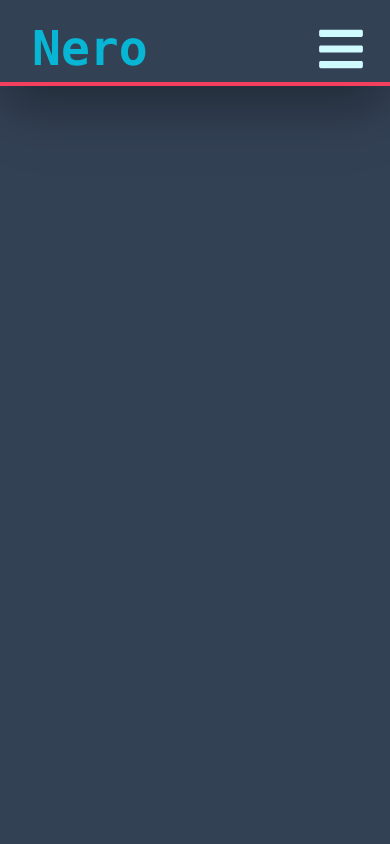
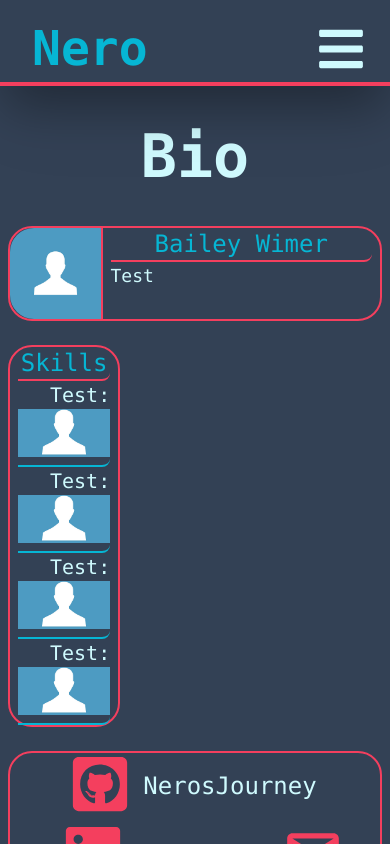
Before and after one commit to NerosJourney/portfolio-site, a React (Create React App) app in the folder site/: page /bio in a window 390 px wide. Built offline with nearby package versions, Linux system fonts and the light colour scheme.

Commit message:
Setup bio page layout and began conent

```diff
--- a/site/src/Pages/Bio/index.js
+++ b/site/src/Pages/Bio/index.js
@@ -1,15 +1,87 @@
 import React from "react";
 import NavBar from "../../Components/NavBar";
+import { FaGithubSquare, FaLinkedin } from "react-icons/fa";
+import { MdOutlineEmail } from "react-icons/md";
+import ProfileImage from "../../assets/images/profile.jpg";
 
 const Bio = () => {
   return (
     <>
       <div className="bg-slate-700 h-screen">
         <NavBar />
-        <div className="bg-slate-700 text-center py-20"></div>
+        <p className="text-cyan-100 font-mono text-6xl px-10 pt-10 font-extrabold text-center">
+          Bio
+        </p>
+        <div className="bg-slate-700 text-center py-8 grid md:grid-cols-3 md:grid-rows-6 gap-2">
+          <div className="row-span-5 col-span-2 border-2 border-rose-500 rounded-3xl m-2">
+            <div className="flex">
+              <img
+                className="w-1/4 md:w-[30vw] rounded-l-3xl border-rose-500 border-r-2 object-cover"
+                src={ProfileImage}
+                alt="Project"
+              />
+              <div className="px-2 w-full">
+                <p className="text-2xl md:text-5xl text-cyan-500 rounded-r-lg rounded-b-none border-b-rose-500 border-b-2 font-mono">
+                  Bailey Wimer
+                </p>
+                <p className="text-lg md:text-3xl text-cyan-100 font-mono text-left">
+                  Test
+                </p>
+              </div>
+            </div>
+          </div>
+          <div className="row-span-6 col-span-1 border-2 border-rose-500 rounded-3xl m-2">
+            <div className="px-2 w-full">
+              <p className="text-2xl md:text-5xl text-cyan-500 rounded-r-lg rounded-b-none border-b-rose-500 border-b-2 font-mono">
+                Skills
+              </p>
+              <Skill name="Test" />
+              <Skill name="Test" />
+              <Skill name="Test" />
+              <Skill name="Test" />
+            </div>
+          </div>
+          <div className="row-span-1 col-span-2 border-2 border-rose-500 rounded-3xl m-2">
+            <a
+              className="text-cyan-100 md:my-12 md:text-3xl text-2xl m-4 hov-highlight font-mono"
+              href="https://github.com/NerosJourney"
+              target="_blank"
+              rel="noreferrer"
+            >
+              <FaGithubSquare className="inline pb-2 text-rose-500" size="70" />
+              <p className="inline p-2">NerosJourney</p>
+            </a>
+            <a
+              className="text-cyan-100 md:my-12 md:text-3xl text-2xl m-4 hov-highlight font-mono"
+              href="https://www.linkedin.com/in/bwimer3/"
+              target="_blank"
+              rel="noreferrer"
+            >
+              <FaLinkedin className="inline pb-2 text-rose-500" size="70" />
+              <p className="inline p-2">bwimer3</p>
+            </a>
+            <samp className="text-cyan-100 md:my-12 md:text-3xl text-2xl m-4 hov-highlight font-mono">
+              <MdOutlineEmail className="inline pb-2 text-rose-500" size="70" />
+              <p className="inline p-2">bwimer3@kent.edu</p>
+            </samp>
+          </div>
+        </div>
       </div>
     </>
   );
 };
 
+const Skill = ({ name, bar_img }) => {
+  return (
+    <div className="text-xl md:text-4xl text-cyan-100 rounded-r-lg rounded-b-none border-b-cyan-500 border-b-2 font-mono">
+      <p className="text-left pl-8">{name}:</p>
+      <img
+        src={ProfileImage}
+        className="object-cover w-full h-12 mb-2"
+        alt={name}
+      />
+    </div>
+  );
+};
+
 export default Bio;
--- a/site/src/Pages/Projects/index.js
+++ b/site/src/Pages/Projects/index.js
@@ -79,7 +79,7 @@ const ProjectItem = ({ name, desc, img, sublink = "" }) => {
         <img
           className="w-1/4 md:w-[15vw] hover:w-1/4 rounded-l-lg border-rose-500 border-r-2 object-cover transition-all ease-in-out"
           src={img}
-          alt="Project"
+          alt={name}
         />
         <div className="px-2">
           <p className="text-2xl md:text-5xl text-cyan-500 rounded-r-lg rounded-b-none border-b-rose-500 border-b-2 font-mono">
```
